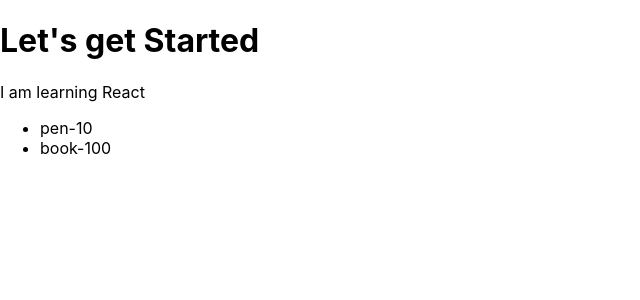
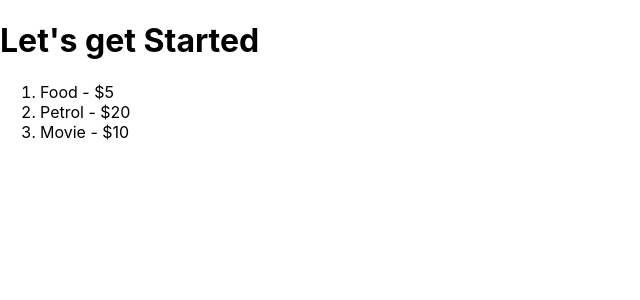
Before and after one commit to ruchitakb7/React, a React (Create React App) app in the folder project-one/: page / in a window 1280 px wide. Shown: the top 300 px of the page, without its empty margins (0-640 px from the left). Built offline with nearby package versions, Linux system fonts and the light colour scheme.

Commit message:
first component setup

```diff
--- a/project-one/src/App.js
+++ b/project-one/src/App.js
@@ -8,8 +8,6 @@ function App() {
    <div>
 
     <h1>Let's get Started</h1>
-
-    <p>I am learning React</p>
 
     <ExpenseItem></ExpenseItem>
 
--- a/project-one/src/component/ExpenseItem.js
+++ b/project-one/src/component/ExpenseItem.js
@@ -1,10 +1,11 @@
 function ExpenseItem()
 {
     return(
-        <ul>
-            <li>pen-10</li>
-            <li>book-100</li>
-        </ul>
+        <ol>
+            <li> Food - $5</li>
+          <li> Petrol - $20</li>
+          <li>Movie - $10</li>
+        </ol>
     )
 }
 
```
